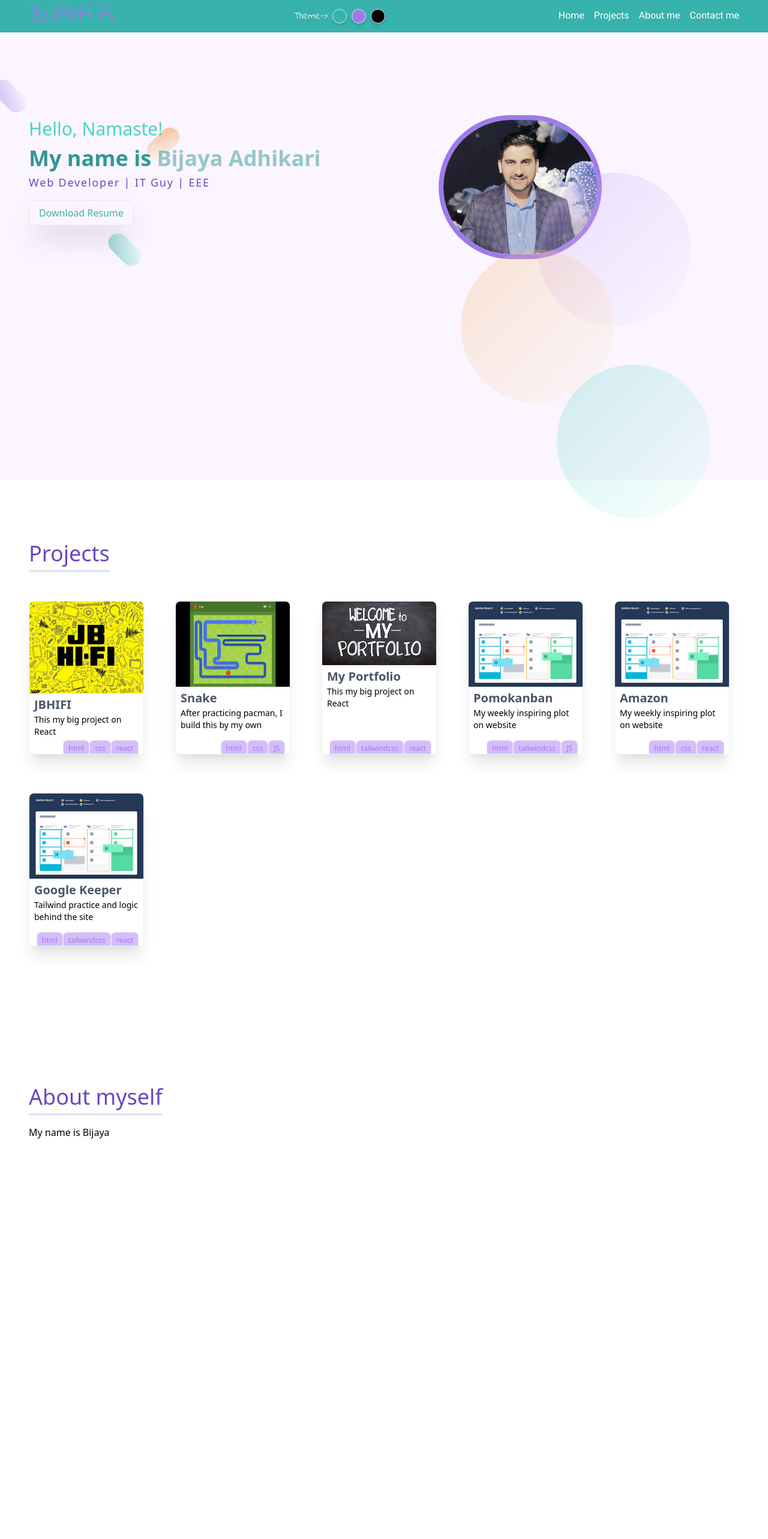
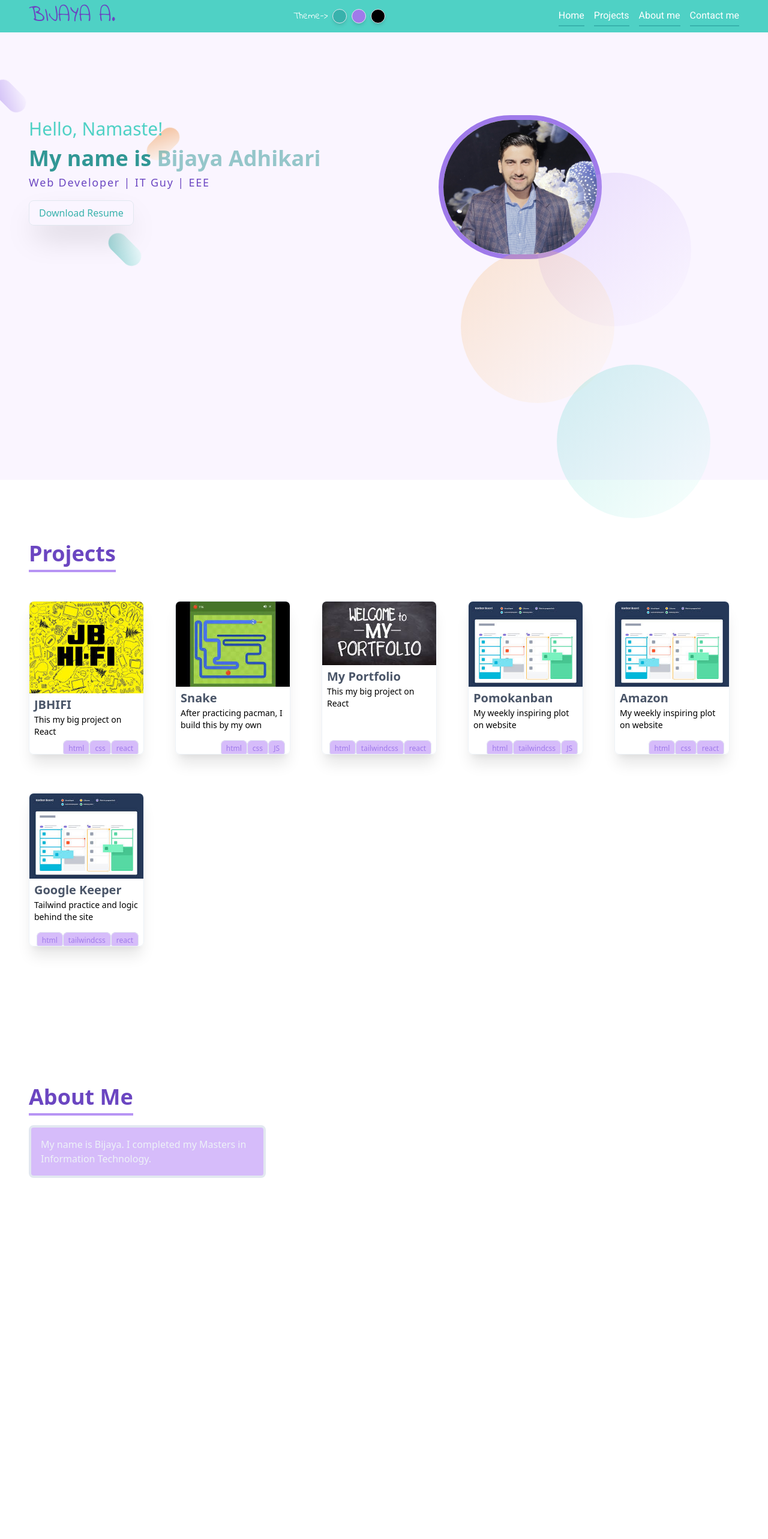
Before and after one commit to Bijayadhs/myportfolio-react, a React (Create React App) app: page / in a window 1280 px wide. Shown: the top 2566 px of the page at 60% size. Built offline with nearby package versions, Linux system fonts and the light colour scheme.

Commit message:
refactoring-1

```diff
--- a/package.json
+++ b/package.json
@@ -1,6 +1,6 @@
 {
   "name": "myportfoliowithreact",
-  "homepage": "www.borntowebdev.com",
+  "homepage": "http://www.borntowebdev.com",
   "version": "0.1.0",
   "private": true,
   "dependencies": {
--- /dev/null
+++ b/src/App.css
@@ -0,0 +1,3 @@
+html {
+    scroll-behavior: smooth;
+  }
--- a/src/App.js
+++ b/src/App.js
@@ -23,7 +23,7 @@ function App() {
     },
     dark: {
       primaryColor: 'gray',
-      secondaryColor: 'pink'
+      secondaryColor: 'blue'
     }
   }
   const [theme, setTheme] = useState(themes.orange)
--- a/src/components/About.js
+++ b/src/components/About.js
@@ -2,9 +2,10 @@ import React from 'react'
 
 function About() {
     return (
-        <div id="projects" className="container mx-auto px-12 py-24 min-h-screen">
-            <h1 className="text-4xl border-b-4  inline-block  mb-4 text-purple-700 ">About myself</h1>
-            <p>My name is Bijaya</p>
+        <div id="about" className="container mx-auto px-12 py-24 min-h-screen">
+            <h1 className="text-4xl font-semibold border-b-4 border-purple-400  inline-block  mb-4 text-purple-700 ">About Me</h1>
+            <div className="tranform translate-x-2 border-4 bg-purple-300 rounded-lg w-1/3">
+                <p className="text-gray-200 p-4">My name is Bijaya. I completed my Masters in Information Technology.</p></div>
 
 
         </div>
--- a/src/components/Banner.js
+++ b/src/components/Banner.js
@@ -1,11 +1,11 @@
 import React from 'react';
 
-function Banner({theme}) {
+function Banner({ theme }) {
     console.log(theme)
     return (
-        <section id="home"  className={`min-h-screen -py-8 overflow-x-hidden z-20 text-${theme.primaryColor}-500 bg-${theme.secondaryColor}-100`}>
+        <section id="home" className={`min-h-screen -py-8 overflow-x-hidden z-10 text-${theme.primaryColor}-500 bg-${theme.secondaryColor}-100`}>
             <div className="container mx-auto px-12 pt-48  flex justify-between">
-            <div className="z-50">
+                <div className="z-40">
                     <h2 className={`text-3xl font-thin inline-block text-${theme.primaryColor}-400`}>Hello, Namaste<span>!</span></h2>
                     <h1 className={`font-bold text-4xl text-${theme.primaryColor}-600`}>My name is <span className="animate-pulse">Bijaya Adhikari</span></h1>
                     <h6 className={`font-thin text-${theme.secondaryColor}-700 text-gray-500 text-lg tracking-widest`}>Web Developer | IT Guy | EEE</h6>
@@ -13,7 +13,7 @@ function Banner({theme}) {
                 </div>
                 {/* image */}
                 <div className="mr-8 mb-8 border-8 border-purple-500 rounded-full overflow-hidden" >
-                <img className="relative w-64 h-56  shadow-lg z-0" src={process.env.PUBLIC_URL + '/img/bj.jpg'} alt='Bijaya'/>
+                    <img className="relative w-64 h-56  shadow-lg z-10" src={process.env.PUBLIC_URL + '/img/bj.jpg'} alt='Bijaya' />
 
                 </div>
                 <div className="top z-0">
--- a/src/components/Contact.js
+++ b/src/components/Contact.js
@@ -6,7 +6,7 @@ import MailOutlineIcon from '@material-ui/icons/MailOutline';
 function Contact() {
     return (
         <div id="contact" className="container mx-auto px-12 py-24 min-h-screen">
-            <h1 className="text-4xl border-b-4  inline-block  mb-4 text-purple-700 ">Contact Me</h1>
+            <h1 className="text-4xl font-semibold border-b-4 border-purple-400  inline-block  mb-4 text-purple-700 ">Contact Me</h1>
             <div className=" text-center w-1/2 m-auto">
                 <h2 className="font-bold text-3xl">Get in touch!</h2>
                 <p className="font-thin mb-8">I am despirately searching for job. If you like my work, please fell free to contact me.</p>
@@ -32,15 +32,15 @@ function Contact() {
                         <div className="w-1/2">
                             <div className="mb-2 text-xs">
                                 <h2>Full Name</h2>
-                                <input type="text" placeHolder="Your name..." className="rounded shadow-xs p-2" />
+                                <input type="text" placeholder="Your name..." className="rounded shadow-xs p-2" />
                             </div>
                             <div className="mb-2 text-xs">
                                 <h2>Email</h2>
-                                <input type="email" placeHolder="Your email..." className="rounded shadow-xs p-2" />
+                                <input type="email" placeholder="Your email..." className="rounded shadow-xs p-2" />
                             </div>
                             <div className="mb-2 text-xs">
                                 <h2>Phone</h2>
-                                <input type="phone" placeHolder="Your phone..." className="rounded shadow-xs p-2" />
+                                <input type="phone" placeholder="Your phone..." className="rounded shadow-xs p-2" />
                             </div>
 
                         </div>
--- a/src/components/Header.js
+++ b/src/components/Header.js
@@ -1,21 +1,21 @@
 import React from "react";
 
-function Header({theme, themes,setTheme}) {
-    const orangeTheme = theme=>{
+function Header({ theme, themes, setTheme }) {
+  const orangeTheme = theme => {
     setTheme(themes.orange)
   }
-    const purpleTheme = theme=>{
+  const purpleTheme = theme => {
     setTheme(themes.purple)
   }
-    const darkTheme = theme=>{
+  const darkTheme = theme => {
     setTheme(themes.dark)
   }
   return (
-    <header className={`bg-${theme.primaryColor}-500 text-white fixed w-screen z-100`}>
+    <header className={`bg-${theme.primaryColor}-400 text-white fixed w-screen z-50`}>
       <div className="container mx-auto px-12 flex justify-between items-center ">
         {/* logo-title */}
         <div className="text-4xl">
-          <h1 className={`font-cursive text-${theme.secondaryColor}-500`}>BIJAYA A.</h1>
+          <h1 className={`font-cursive text-${theme.secondaryColor}-700`}>BIJAYA A.</h1>
         </div>
 
         {/* theme */}
@@ -27,7 +27,7 @@ function Header({theme, themes,setTheme}) {
         </div>
 
         {/* nav-menu */}
-        <ul className={`space-x-4 flex justify-between font-robo text-md text${theme.secondaryColor}-700`}>
+        <ul className={`space-x-4 z-100 flex justify-between font-robo text-md text${theme.secondaryColor}-700`}>
           <li className={`py-1 cursor-pointer hover:text-${theme.secondaryColor}-500 transform hover:scale-105 border-b-2 border-${theme.primaryColor}-500	 hover:border-${theme.secondaryColor}-400 transition duration-500`}>
             <a href="#home">Home</a>
           </li>
--- a/src/components/Projects.js
+++ b/src/components/Projects.js
@@ -3,66 +3,66 @@ import Project from './Project';
 
 
 function Projects() {
-    const myProjects =[
+    const myProjects = [
         {
-            id:1,
+            id: 1,
             name: 'JBHIFI',
             stack: ['html,css,react'],
             demo: true,
-            description:'This my big project on React',
-            image:process.env.PUBLIC_URL+'/img/jbhifi.jpg'
+            description: 'This my big project on React',
+            image: process.env.PUBLIC_URL + '/img/jbhifi.jpg'
         },
         {
-            id:2,
+            id: 2,
             name: 'Snake',
             stack: 'html,css,JS',
             demo: true,
-            description:'After practicing pacman, I build this by my own',
-            image:process.env.PUBLIC_URL+'/img/snake.jpg'
+            description: 'After practicing pacman, I build this by my own',
+            image: process.env.PUBLIC_URL + '/img/snake.jpg'
         },
         {
-            id:3,
+            id: 3,
             name: 'My Portfolio',
             stack: 'html,tailwindcss,react',
             demo: true,
-            description:'This my big project on React',
-            image: process.env.PUBLIC_URL+'/img/myportfolio.jpg'
+            description: 'This my big project on React',
+            image: process.env.PUBLIC_URL + '/img/myportfolio.jpg'
         },
         {
-            id:4,
+            id: 4,
             name: 'Pomokanban',
             stack: 'html,tailwindcss,JS',
             demo: false,
-            description:'My weekly inspiring plot on website',
-            image:process.env.PUBLIC_URL+'/img/pomokanban.jpg'
+            description: 'My weekly inspiring plot on website',
+            image: process.env.PUBLIC_URL + '/img/pomokanban.jpg'
         },
         {
-            id:5,
+            id: 5,
             name: 'Amazon',
             stack: 'html,css,react',
             demo: false,
-            description:'My weekly inspiring plot on website',
-            image:process.env.PUBLIC_URL+'/img/pomokanban.jpg'
+            description: 'My weekly inspiring plot on website',
+            image: process.env.PUBLIC_URL + '/img/pomokanban.jpg'
 
         },
         {
-            id:6,
+            id: 6,
             name: 'Google Keeper',
             stack: 'html,tailwindcss,react',
             demo: false,
-            description:'Tailwind practice and logic behind the site',
-            image:process.env.PUBLIC_URL+'/img/pomokanban.jpg'
+            description: 'Tailwind practice and logic behind the site',
+            image: process.env.PUBLIC_URL + '/img/pomokanban.jpg'
         },
     ];
     return (
         <div id="projects" className="container mx-auto px-12 py-24 min-h-screen">
-            <h1 className="text-4xl border-b-4  inline-block  mb-4 text-purple-700 ">Projects</h1>
-            <div  className="flex justify-between items-center flex-wrap">
-            {myProjects.map(project=>{
-                return <Project key={project.id} project={project}/>
+            <h1 className="text-4xl font-semibold border-b-4 border-purple-400  inline-block  mb-4 text-purple-700 ">Projects</h1>
+            <div className="flex justify-between items-center flex-wrap">
+                {myProjects.map(project => {
+                    return <Project key={project.id} project={project} />
 
-            })}
-        </div>
+                })}
+            </div>
         </div>
     )
 }
```
Also changed, not shown: src/assets/main.css. Lines whose indentation alone changed are shown as unchanged.
